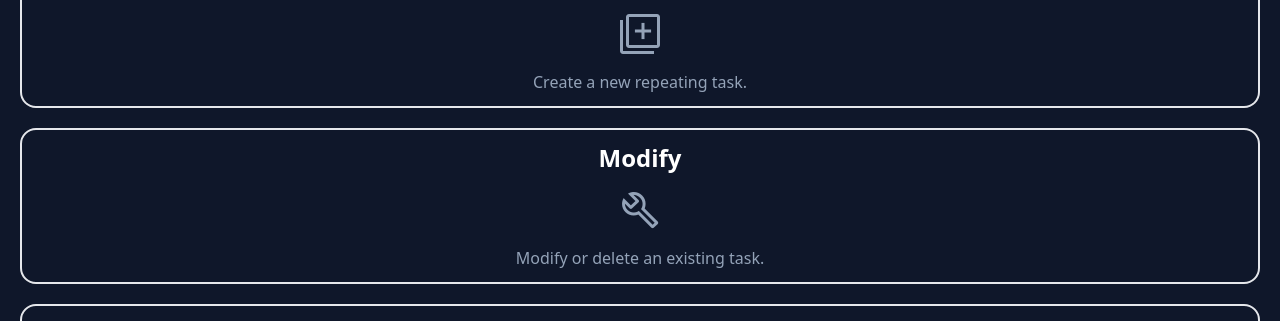
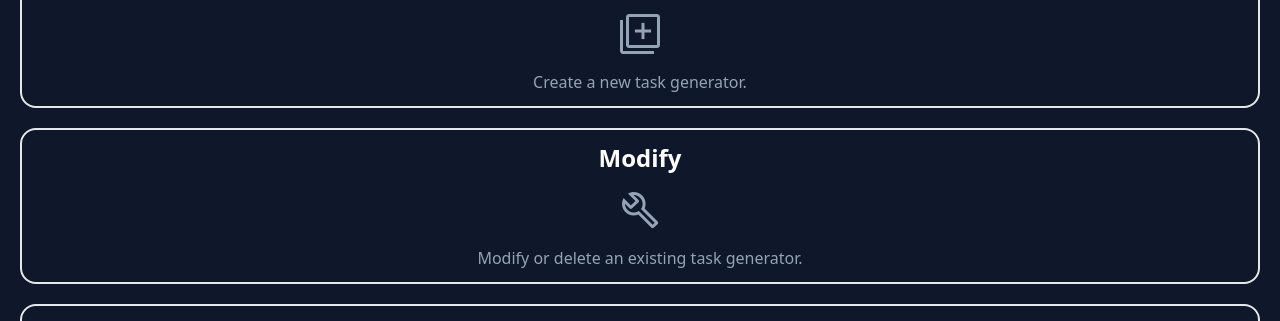
Before and after one commit to Zakkkk/tt-app, a React (Vite) app in the folder frontend/: page /tasks in a window 1280 px wide. Shown: the part 152-473 px from the top of the page. Built offline with nearby package versions, Linux system fonts and the light colour scheme.

Commit message:
text changes

```diff
--- a/frontend/src/routes/Tasks/Tasks.tsx
+++ b/frontend/src/routes/Tasks/Tasks.tsx
@@ -4,21 +4,30 @@ const Tasks: React.FC = () => {
   return (
     <div className={"p-5"}>
       <h1 className={"text-white text-3xl font-bold"}>View and Edit Tasks</h1>
-      <p>
-        View all your current tasks and add new tasks.
-      </p>
+      <p>View all your current tasks and add new tasks.</p>
 
       <br />
 
       <div className={"flex flex-col gap-5"}>
-        <CardPreview link={"/tasks/create"} title={"Add"} description={"Create a new repeating task."}
-                     icon={"library_add"} />
-        <CardPreview link={"/tasks/edit"} title={"Modify"} description={"Modify or delete an existing task."}
-                     icon={"build"} />
-        <CardPreview link={"/tasks/pool"} title={"Pool"} description={"View the pool of existing tasks."}
-                     icon={"lists"} />
+        <CardPreview
+          link={"/tasks/create"}
+          title={"Add"}
+          description={"Create a new task generator."}
+          icon={"library_add"}
+        />
+        <CardPreview
+          link={"/tasks/edit"}
+          title={"Modify"}
+          description={"Modify or delete an existing task generator."}
+          icon={"build"}
+        />
+        <CardPreview
+          link={"/tasks/pool"}
+          title={"Pool"}
+          description={"View the pool of existing tasks."}
+          icon={"lists"}
+        />
       </div>
-
     </div>
   );
 };
```
Also changed, not shown: 1 other file (tests, documents, lock files or other folders).
